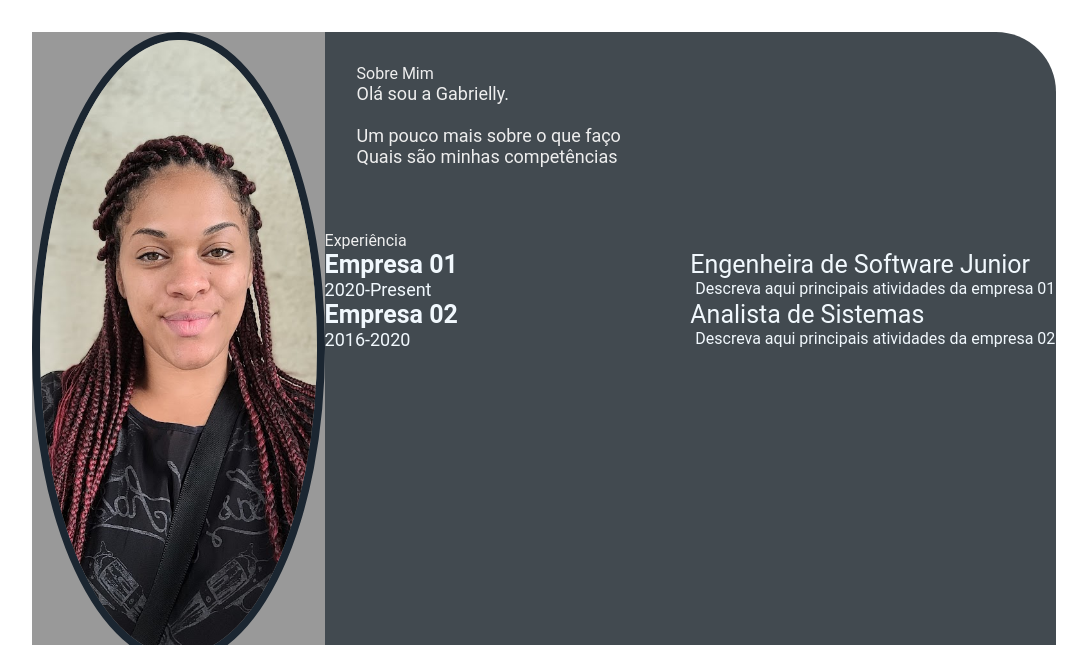
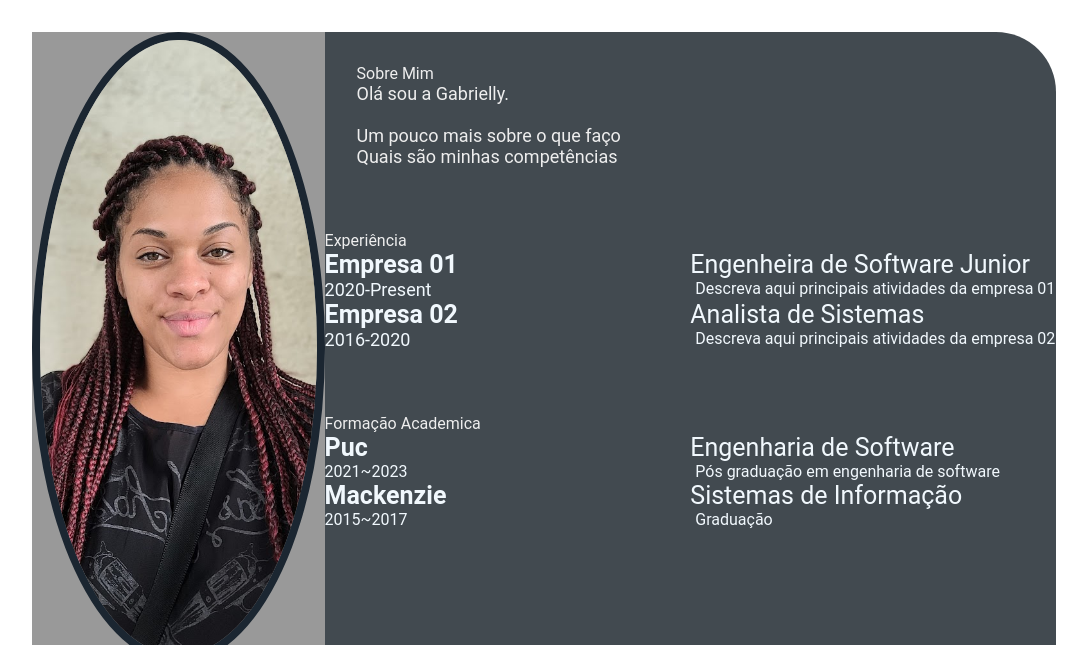
Before and after one commit to Gabyopss/gabyopss.github.io, a plain HTML site: page index.html in a window 1280 px wide. Shown: the top 645 px of the page, without its empty margins (96-1183 px from the left). Drawn offline with Linux system fonts and the light colour scheme.

Commit message:
feature: add school academy (#4)

```diff
--- a/index.html
+++ b/index.html
@@ -1,5 +1,6 @@
 <!DOCTYPE html>
 <html lang="en">
+
 <head>
     <meta charset="UTF-8">
     <meta http-equiv="X-UA-Compatible" content="IE=edge">
@@ -9,6 +10,7 @@
     <link rel="stylesheet" href="style.css">
 
 </head>
+
 <body>
     <main class="resume-contents">
         <section class="left-section">
@@ -30,8 +32,12 @@
                 <div class="skills">
                     <p class="left-title">Skills</p>
                     <ul>
-                    <li><p>Html, Css, Git & GitHub</p></li>
-                    <li><p>Linux</p></li>
+                        <li>
+                            <p>Html, Css, Git & GitHub</p>
+                        </li>
+                        <li>
+                            <p>Linux</p>
+                        </li>
                     </ul>
                 </div>
             </section>
@@ -72,7 +78,31 @@
                     </div>
                 </div>
             </section>
+            <section class="education gap">
+                <div class="right-title">Formação Academica</div>
+                <div class="education-contents">
+                    <div class="education-left">
+                        <p class="education-school-name">Puc</p>
+                        <p class="education-time-period">2021~2023</p>
+                    </div>
+                    <div class="education-right">
+                        <p class="education-subject">Engenharia de Software</p>
+                        <p class="education-desc">Pós graduação em engenharia de software</p>
+                    </div>
+                    <div class="education-left">
+                        <p class="education-school-name">Mackenzie</p>
+                        <p class="education-time-period">2015~2017</p>
+                    </div>
+                    <div class="education-right">
+                        <p class="education-subject">Sistemas de Informação</p>
+                        <p class="education-desc">Graduação</p>
+                    </div>
+                </div>
+
+
+            </section>
         </section>
     </main>
 </body>
+
 </html>
```
Lines whose indentation alone changed are shown as unchanged.
